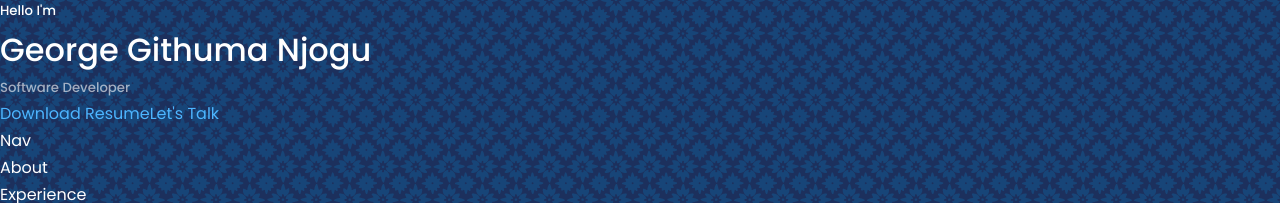
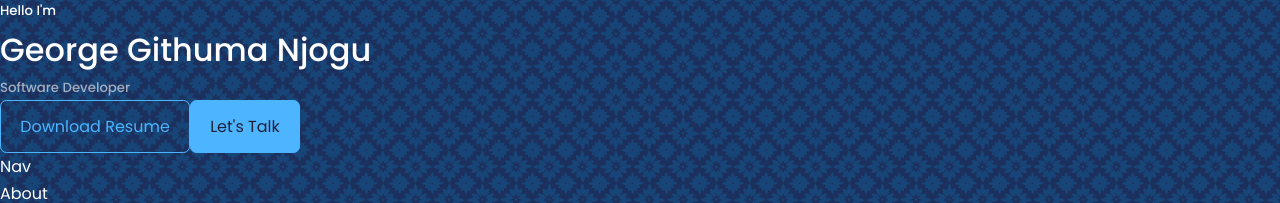
Before and after one commit to Gitthuma/george-githuma-portfolio-website, a React (Create React App) app: page / in a window 1280 px wide. Shown: the top 203 px of the page. Built offline with nearby package versions, Linux system fonts and the light colour scheme.

Commit message:
Add btn and btn primary class to make them buttons

```diff
--- a/src/Components/Header/CTA.js
+++ b/src/Components/Header/CTA.js
@@ -7,9 +7,10 @@ function CTA() {
   return (
     <div className='cta'>
         {/*Assign import with a download attribute to make it downloadable*/}
-        <a href={Resume} download>Download Resume</a>
+        {/*Add btn and btn primary class to make them buttons*/}
+        <a href={Resume} download className='btn'>Download Resume</a>
         {/*The href is local to the page, we will give the contact section an id of same so that when this is clicked it leads there*/}
-        <a href='#contact'>Let's Talk</a>
+        <a href='#contact' className='btn btn-primary'>Let's Talk</a>
     </div>
   )
 }
```
